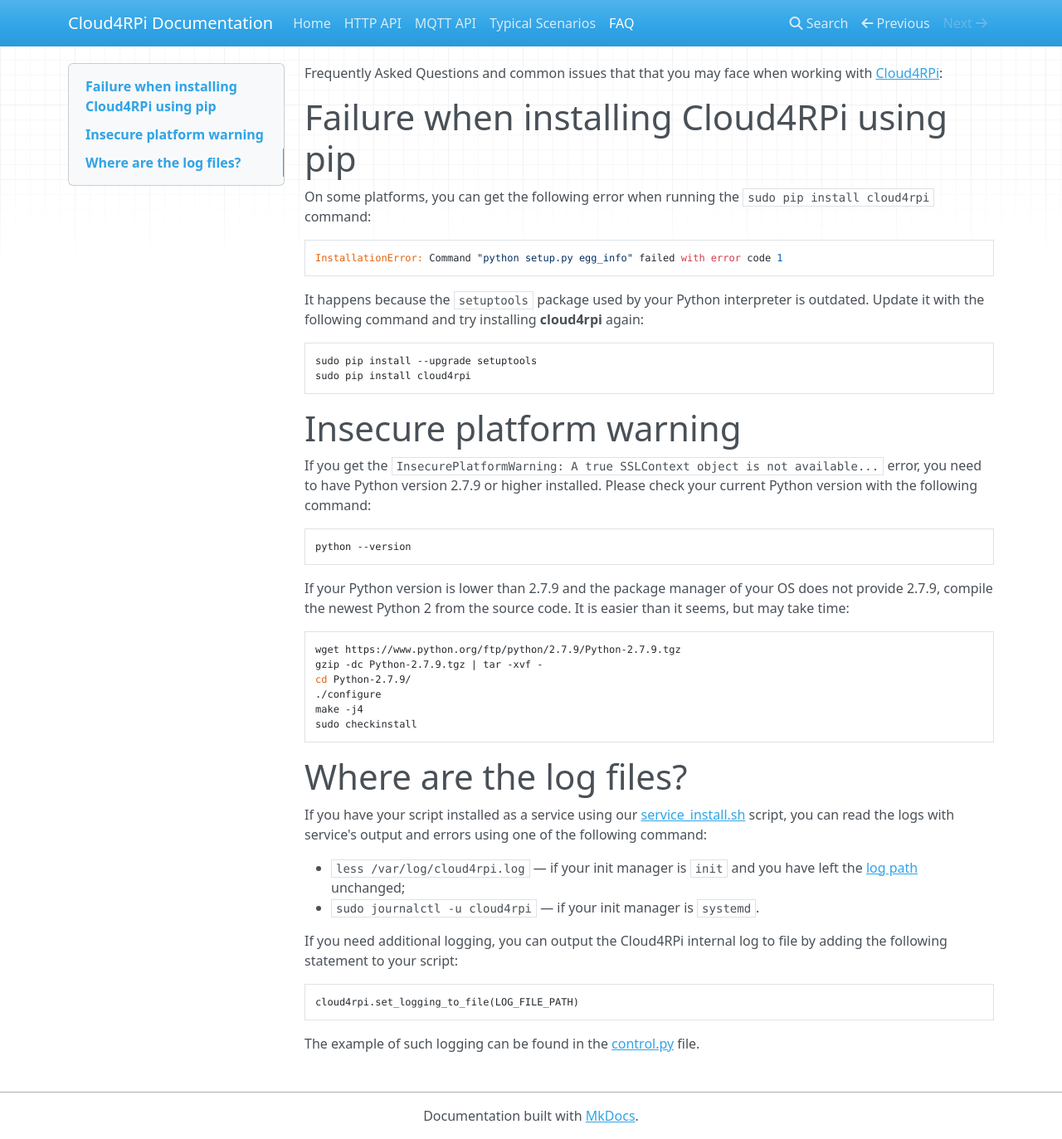
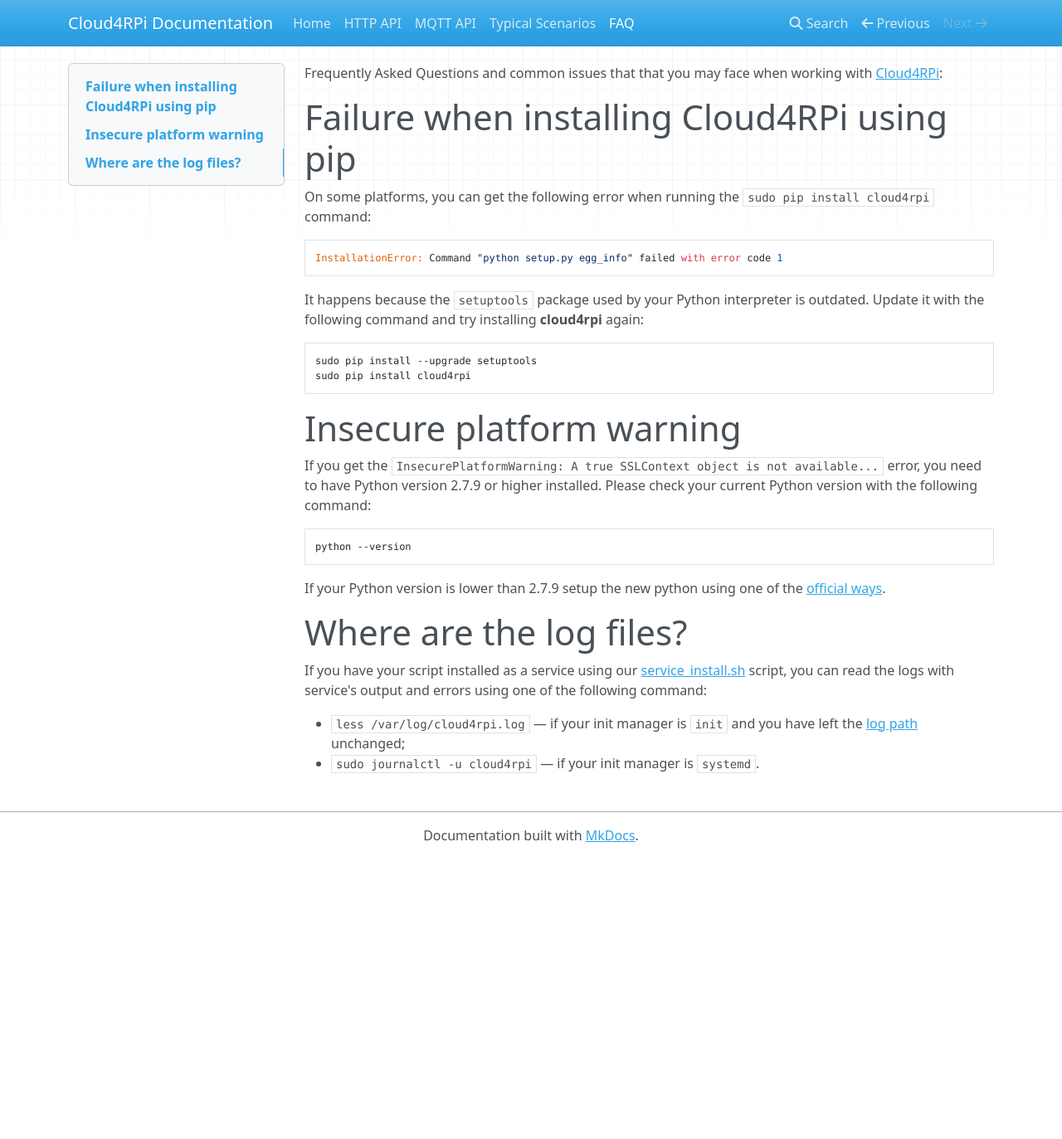
Before and after one commit to cloud4rpi/docs, an MkDocs documentation site: the page built from docs/faq.md, in a window 1280 px wide and 1373 px high. Shown: the whole window at 83% size. Built offline with MkDocs 1.6.1, drawn with Linux system fonts in a browser that asks for light colours; nearby versions of some CDN libraries; old or Windows-style settings are respelled for this version of MkDocs.

Commit message:
developer check

````diff
--- a/docs/faq.md
+++ b/docs/faq.md
@@ -23,16 +23,7 @@
 python --version
 ```
 
-If your Python version is lower than 2.7.9 and the package manager of your OS does not provide 2.7.9, compile the newest Python 2 from the source code. It is easier than it seems, but may take time:
-
-```sh
-wget https://www.python.org/ftp/python/2.7.9/Python-2.7.9.tgz
-gzip -dc Python-2.7.9.tgz | tar -xvf -
-cd Python-2.7.9/
-./configure
-make -j4
-sudo checkinstall
-```
+If your Python version is lower than 2.7.9 setup the new python using one of the [official ways](https://docs.python.org/2/using/index.html).
 
 # Where are the log files?
 
@@ -40,11 +31,3 @@
 
 * `less /var/log/cloud4rpi.log` — if your init manager is `init` and you have left the [log path](https://github.com/cloud4rpi/cloud4rpi/blob/master/service_install.sh#L54) unchanged;
 * `sudo journalctl -u cloud4rpi` — if your init manager is `systemd`.
-
-If you need additional logging, you can output the Cloud4RPi internal log to file by adding the following statement to your script:
-
-```python
-cloud4rpi.set_logging_to_file(LOG_FILE_PATH)
-```
-
-The example of such logging can be found in the [control.py](https://github.com/cloud4rpi/cloud4rpi-examples/blob/master/raspberrypi/control.py#L46) file.
````
